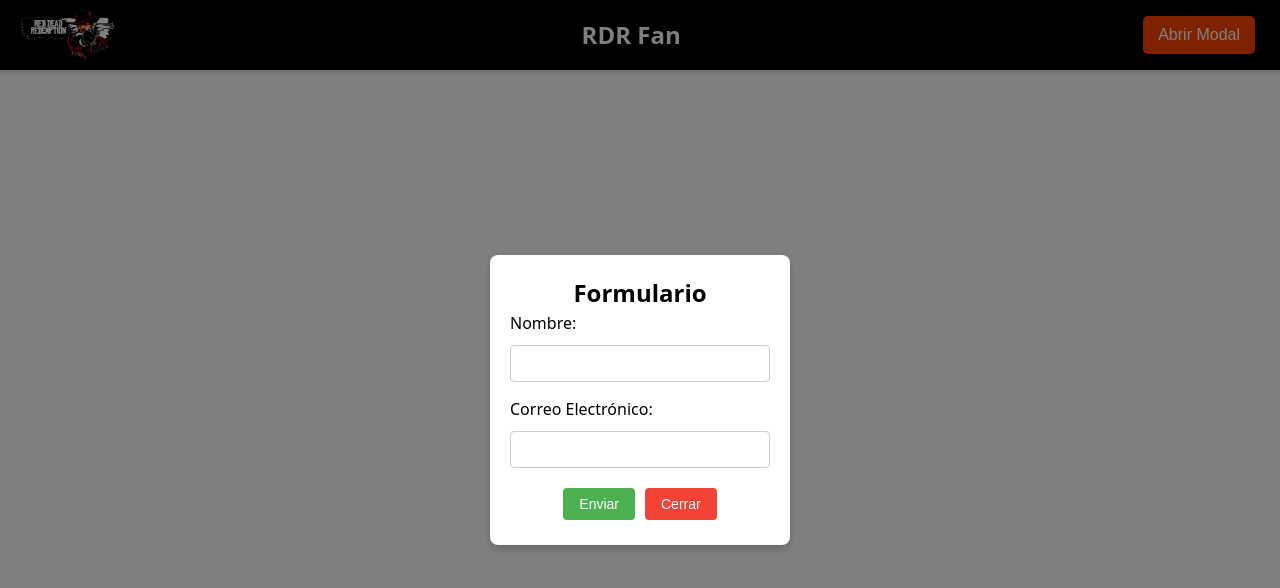
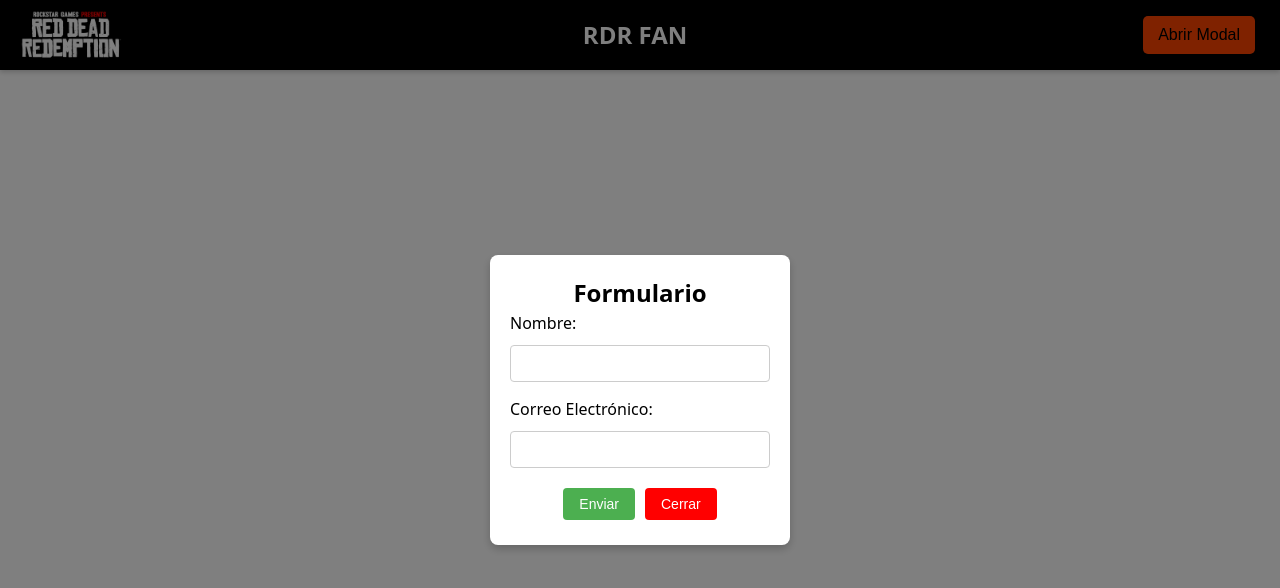
Before and after one commit to 123-edwin/RedDeadRedemption, a React (Vite) app: page / in a window 1280 px wide. Both pictures are taken after a click on the button "Abrir Modal". Shown: the top 588 px of the page. Built offline with nearby package versions, Linux system fonts and the light colour scheme.

Commit message:
Modal fixed

```diff
--- a/src/Components/Modal/Modal.css
+++ b/src/Components/Modal/Modal.css
@@ -63,7 +63,7 @@
   }
 
   button[type="button"] {
-    background-color: #f44336;
+    background-color: #ff0000;
     color: white;
   }
 
--- a/src/Components/Modal/Modal.jsx
+++ b/src/Components/Modal/Modal.jsx
@@ -1,21 +1,38 @@
 // Modal.jsx
-import { useState } from 'react';
-import PropTypes from 'prop-types';
-import './Modal.css';  // Asegúrate de que el CSS esté importado
+import { useEffect, useState } from "react";
+import PropTypes from "prop-types";
+import "./Modal.css"; // Asegúrate de que el CSS esté importado
 
 export function Modal({ isOpen, closeModal }) {
-  const [name, setName] = useState('');
-  const [email, setEmail] = useState('');
+  const [name, setName] = useState("");
+  const [email, setEmail] = useState("");
 
   const handleSubmit = (e) => {
     e.preventDefault();
     // Aquí puedes manejar el envío del formulario
-    console.log('Nombre:', name);
-    console.log('Correo Electrónico:', email);
-    closeModal();  // Cierra el modal después de enviar el formulario
+    console.log("Nombre:", name);
+    console.log("Correo Electrónico:", email);
+    closeModal(); // Cierra el modal después de enviar el formulario
   };
 
-  if (!isOpen) return null;  // Si el modal no está abierto, no renderiza nada
+  useEffect(() => {
+    const handleKeyDown = (e) => {
+      if (e.key === "Escape") {
+        closeModal(); // Cierra el modal si se presiona Escape
+      }
+    };
+
+    if (isOpen) {
+      document.addEventListener("keydown", handleKeyDown);
+    }
+
+    // Limpieza: eliminar el listener cuando el modal se cierre o el componente se desmonte
+    return () => {
+      document.removeEventListener("keydown", handleKeyDown);
+    };
+  }, [isOpen, closeModal]);
+
+  if (!isOpen) return null; // Si el modal no está abierto, no renderiza nada
 
   return (
     <div className="modal">
@@ -46,7 +63,9 @@ export function Modal({ isOpen, closeModal }) {
           </div>
           <div className="form-actions">
             <button type="submit">Enviar</button>
-            <button type="button" onClick={closeModal}>Cerrar</button>
+            <button type="button" onClick={closeModal}>
+              Cerrar
+            </button>
           </div>
         </form>
       </div>
@@ -56,6 +75,6 @@ export function Modal({ isOpen, closeModal }) {
 
 //Validación de props
 Modal.propTypes = {
-    isOpen: PropTypes.bool.isRequired,
-    closeModal: PropTypes.func.isRequired,
+  isOpen: PropTypes.bool.isRequired,
+  closeModal: PropTypes.func.isRequired,
 };
--- a/src/Components/NavBar/NavBar.css
+++ b/src/Components/NavBar/NavBar.css
@@ -29,7 +29,7 @@
   /* Botón para abrir el modal */
   .OpenModal {
     background-color: #ff4500; /* Naranja brillante para destacar */
-    color: white;
+    color: black;
     border: none;
     border-radius: 5px;
     padding: 10px 15px;
--- a/src/Components/NavBar/NavBar.jsx
+++ b/src/Components/NavBar/NavBar.jsx
@@ -16,8 +16,8 @@ export function NavBar() {
     <>
       <header>
         <nav className="NavBar">
-          <img className="NavIcon" src="/Header.png"></img>
-          <h1 className="Title">RDR Fan</h1>
+          <img className="NavIcon" src="/Header.png" alt="Imágen Decorativa"></img>
+          <h1 className="Title">RDR FAN</h1>
           <button className="OpenModal" onClick={openModal}>Abrir Modal</button>
 
           {/* Modal componente que recibe las props isOpen y closeModal */}
```
Also changed, not shown: public/Header.png.
